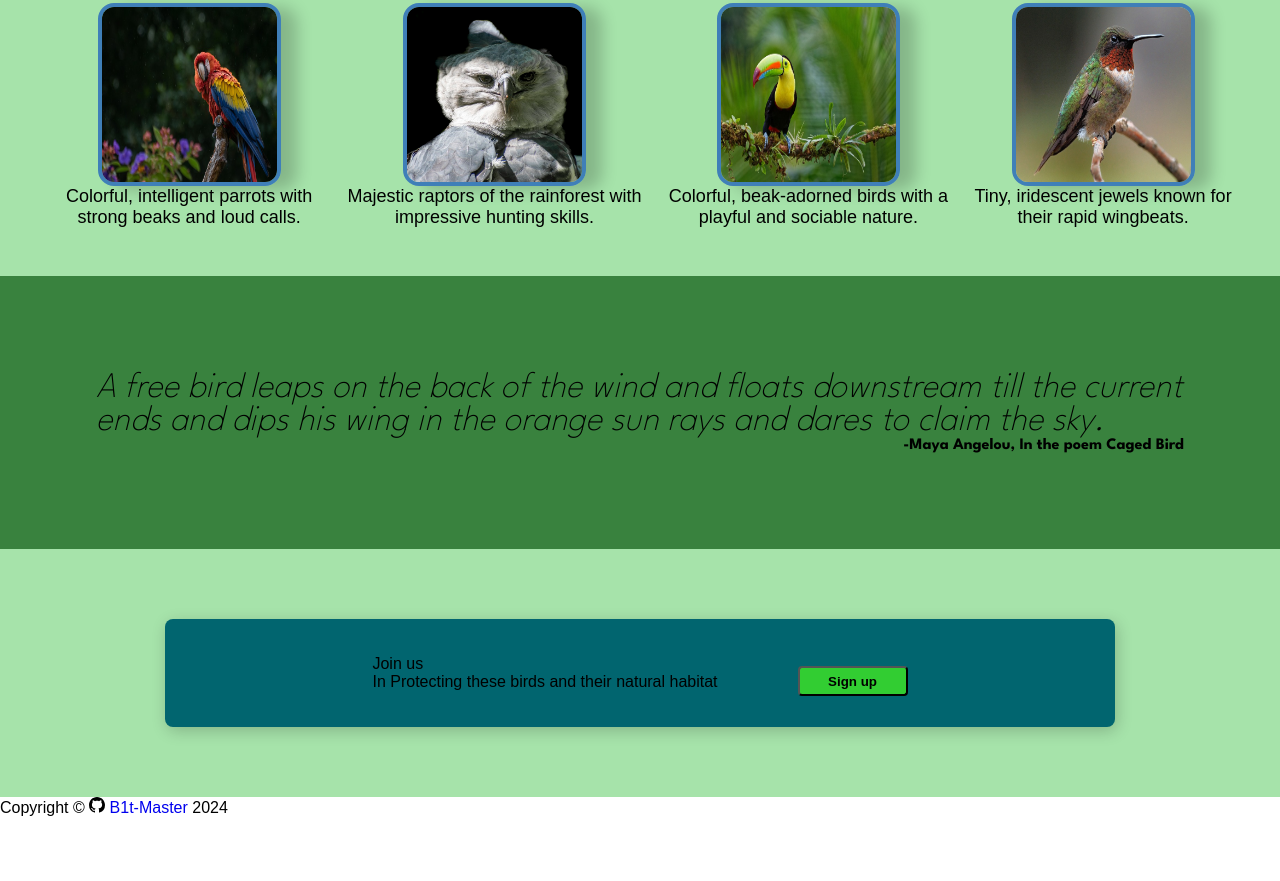
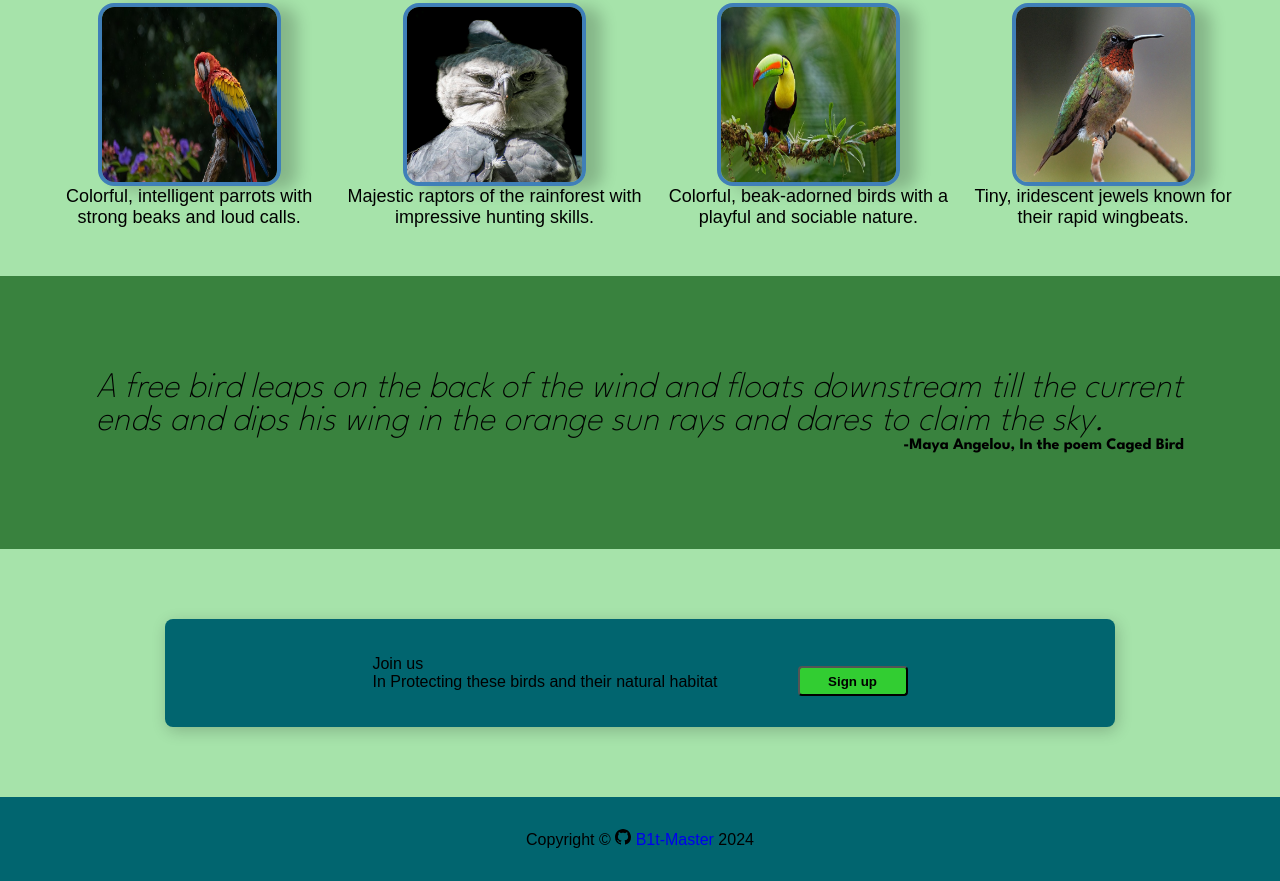
Before and after one commit to B1t-Master/Landing-Page, a plain HTML site: page index.html in a window 1280 px wide. Shown: the part 677-1558 px from the top of the page. Before the commit the page ends 1494 px from the top, so only its background shows below. Drawn offline with Linux system fonts and the light colour scheme; a web font is replaced by a local one.

Commit message:
Complete footer

```diff
--- a/style.css
+++ b/style.css
@@ -173,5 +173,10 @@ h3{
     height: 108px;
     border-radius: 8px;
     box-shadow: 2px 4px 16px rgba(0,0,0,.2);
+}
 
+.footer{
+    text-align: center;
+    background-color: #01656f;
+    padding: 32px;
 }
```
